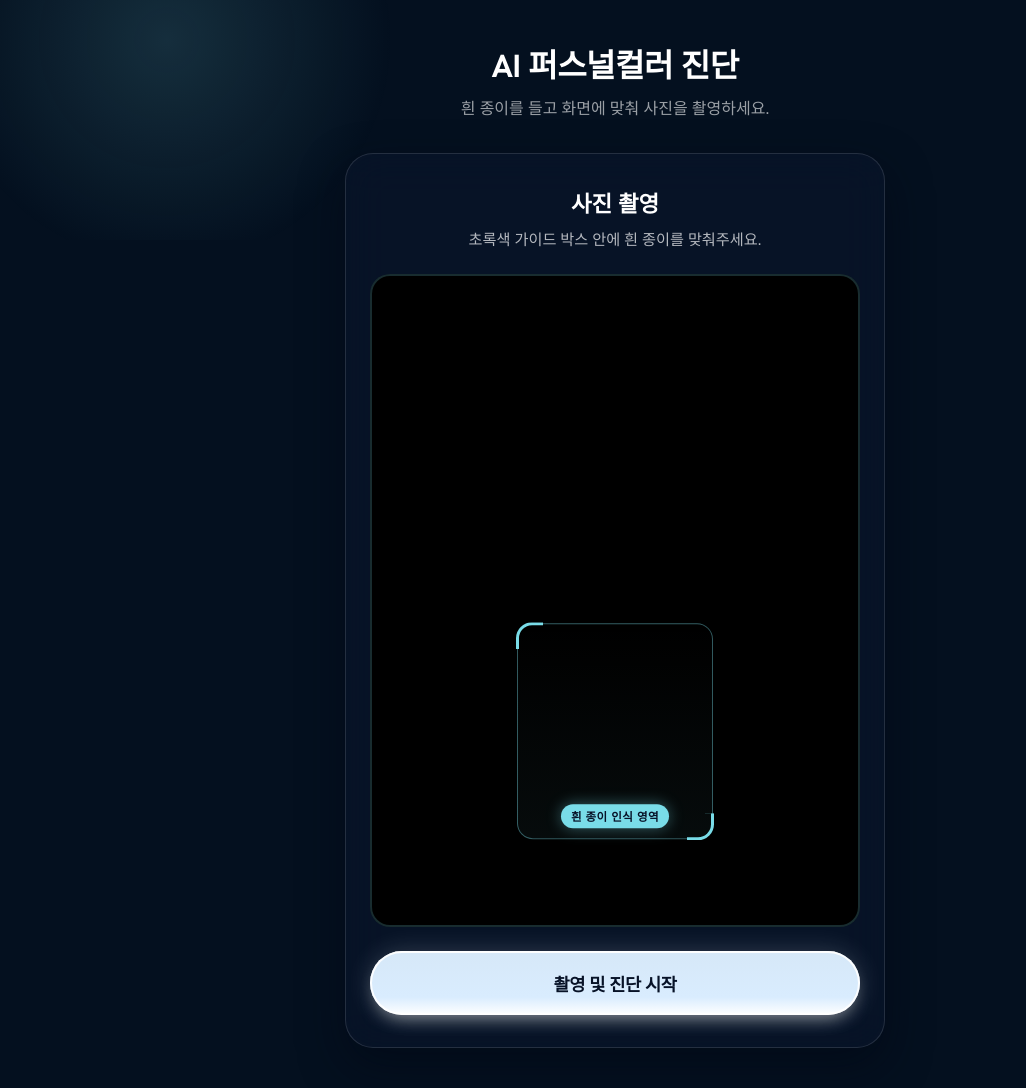
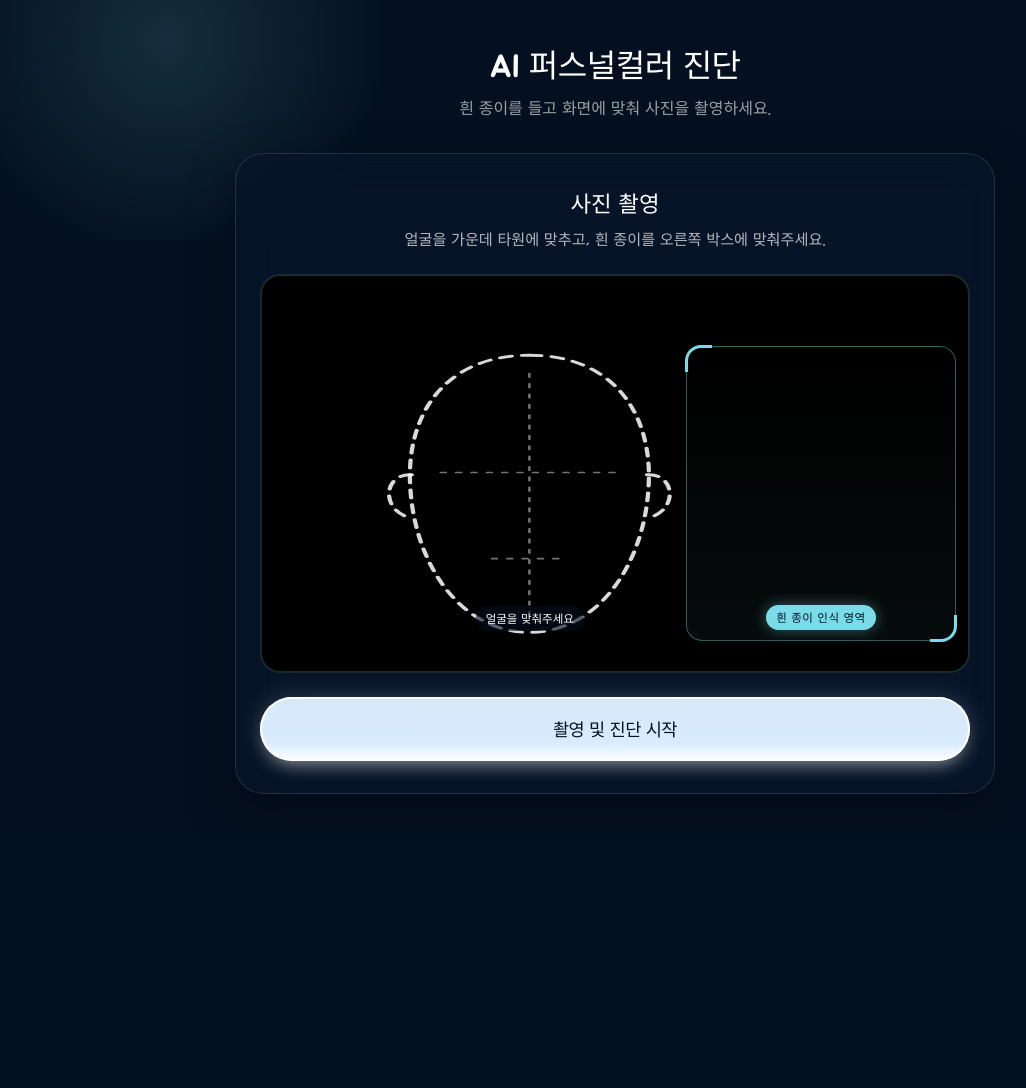
Before and after one commit to jisu508/PersonalColor, a Flask app: page / in a window 1280 px wide. Shown: the whole page, without its empty margins (25-1051 px from the left). After the commit the page ends 794 px from the top, so only its background shows below. Run offline with Flask 3, Linux system fonts and the light colour scheme.

Commit message:
ui 수정02

```diff
--- a/static/style.css
+++ b/static/style.css
@@ -6,6 +6,8 @@
     --glass-border: rgba(255, 255, 255, 0.12);
     --btn-ink: #071227;
 }
+
+button { font-family: inherit; }
 
 * {
     box-sizing: border-box;
@@ -16,13 +18,15 @@
 body {
     background: var(--bg-dark);
     color: var(--ink);
-    font-family: 'Hanken Grotesk', -apple-system, 'Segoe UI', sans-serif;
+    font-family: 'Jua', 'Nanum Round', 'Apple SD Gothic Neo', -apple-system, 'Apple SD Gothic Neo', 'Malgun Gothic', sans-serif;
     min-height: 100vh;
     display: flex;
     justify-content: center;
     padding: 40px 20px;
     -webkit-font-smoothing: antialiased;
     overflow-x: hidden;
+    word-break: keep-all;
+    font-synthesis: none;
 }
 
 /* 배경 효과 (은은한 빛 번짐) */
@@ -36,7 +40,7 @@ body::before {
 
 .app-container {
     width: 100%;
-    max-width: 540px; /* 모바일 앱 비율에 맞춘 최대 너비 */
+    max-width: 760px; /* 가로 카메라에 맞춘 너비 */
     display: flex;
     flex-direction: column;
     gap: 24px;
@@ -89,7 +93,7 @@ header p {
 .video-container {
     position: relative;
     width: 100%;
-    aspect-ratio: 3/4;
+    aspect-ratio: 16/9;
     border-radius: 20px;
     overflow: hidden;
     margin-bottom: 24px;
@@ -106,9 +110,8 @@ video {
 
 .guide-box {
     position: absolute;
-    top: 70%; left: 50%;
-    transform: translate(-50%, -50%);
-    width: 40%; height: 33%;
+    top: 18%; left: 60%;
+    width: 38%; height: 74%;
     border: 1.5px solid rgba(121, 220, 232, 0.4);
     border-radius: 16px;
     display: flex;
@@ -116,6 +119,32 @@ video {
     justify-content: center;
     padding-bottom: 10px;
     background: linear-gradient(180deg, rgba(121,220,232,0) 0%, rgba(121,220,232,0.05) 100%);
+}
+
+/* 얼굴 가이드 (중앙 얼굴 실루엣) */
+.face-guide {
+    position: absolute;
+    top: 18%; left: 14%;
+    width: 48%; height: 74%; /* 흰 종이 인식 영역(.guide-box)과 동일 크기 */
+    pointer-events: none;
+}
+.face-guide svg {
+    position: absolute;
+    inset: 0;
+    width: 100%; height: 100%;
+    filter: drop-shadow(0 0 2px rgba(0,0,0,0.5));
+}
+.face-guide span {
+    position: absolute;
+    bottom: 10px; left: 50%;
+    transform: translateX(-50%);
+    white-space: nowrap;
+    color: #fff;
+    font-weight: 600;
+    font-size: 0.72rem;
+    background: rgba(4, 16, 31, 0.6);
+    padding: 4px 10px;
+    border-radius: 20px;
 }
 
 /* 스캐너 모서리 포인트 기호 */
--- a/templates/index.html
+++ b/templates/index.html
@@ -8,10 +8,10 @@
     <!-- 폰트 적용 -->
     <link rel="preconnect" href="https://fonts.googleapis.com">
     <link rel="preconnect" href="https://fonts.gstatic.com" crossorigin>
-    <link href="https://fonts.googleapis.com/css2?family=Hanken+Grotesk:wght@400;500;600;700&display=swap" rel="stylesheet">
+    <link href="https://fonts.googleapis.com/css2?family=Jua&display=swap" rel="stylesheet">
 
     <!-- 분리된 외부 CSS 파일 연결 -->
-    <link rel="stylesheet" href="{{ url_for('static', filename='style.css') }}">
+    <link rel="stylesheet" href="{{ url_for('static', filename='style.css') }}?v=5">
 </head>
 <body>
     <div class="app-container">
@@ -23,10 +23,26 @@
         <!-- 웹캠 촬영 섹션 -->
         <section id="webcam-section" class="card">
             <h2>사진 촬영</h2>
-            <p>초록색 가이드 박스 안에 흰 종이를 맞춰주세요.</p>
+            <p>얼굴을 가운데 타원에 맞추고, 흰 종이를 오른쪽 박스에 맞춰주세요.</p>
 
             <div class="video-container">
                 <video id="webcam-video" autoplay playsinline></video>
+                <div id="face-guide" class="face-guide">
+                    <svg viewBox="0 0 200 257" preserveAspectRatio="none" fill="none" stroke="rgba(255,255,255,0.85)" stroke-width="2.5" stroke-linecap="round" stroke-linejoin="round" stroke-dasharray="7 6">
+                        <!-- 머리 -->
+                        <path d="M100 8 C150 8 172 60 170 120 C168 190 140 249 100 249 C60 249 32 190 30 120 C28 60 50 8 100 8 Z"/>
+                        <!-- 귀 -->
+                        <path d="M31 112 C14 110 12 145 32 150"/>
+                        <path d="M169 112 C186 110 188 145 168 150"/>
+                        <!-- 눈/코/입 위치 가이드 -->
+                        <g stroke-dasharray="3 6" stroke="rgba(255,255,255,0.45)" stroke-width="1.5">
+                            <path d="M48 110 L152 110"/>
+                            <path d="M100 24 L100 236"/>
+                            <path d="M78 185 L122 185"/>
+                        </g>
+                    </svg>
+                    <span>얼굴을 맞춰주세요</span>
+                </div>
                 <div id="guide-box" class="guide-box">
                     <span>흰 종이 인식 영역</span>
                 </div>
```
